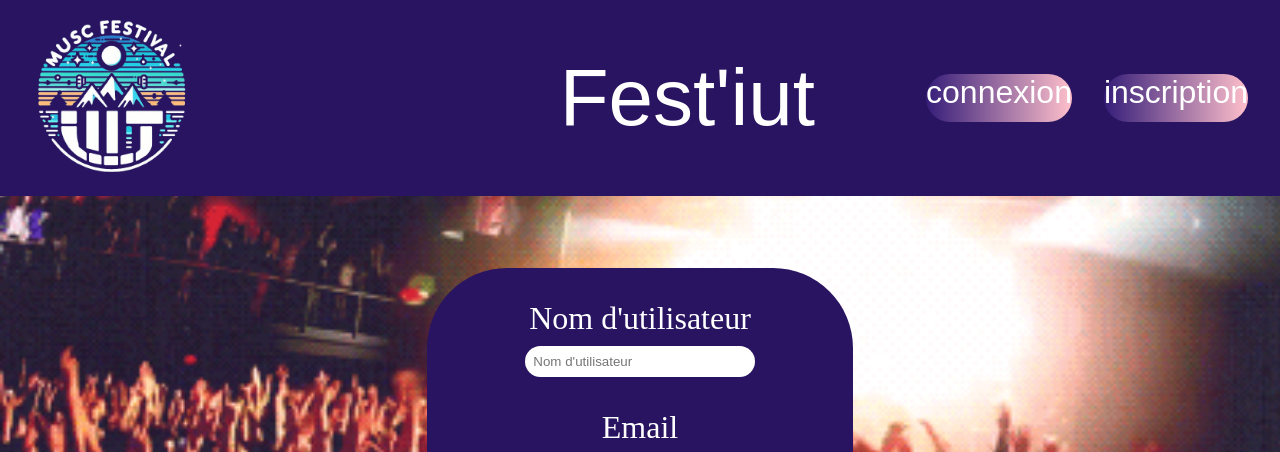
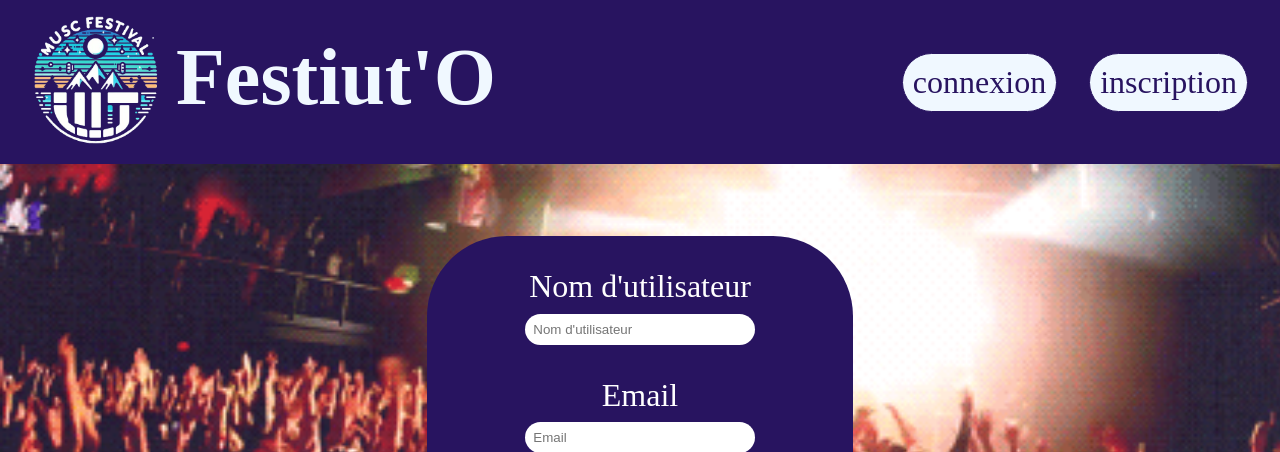
Before and after one commit to ValRom28/FestIUT, a Flask app: page /registration in a window 1280 px wide. Shown: the top 452 px of the page. Run offline with Flask 3, Linux system fonts and the light colour scheme.

Commit message:
correction du headerConnexion et headerPage

```diff
--- a/app/static/css/headerConnexion.css
+++ /dev/null
@@ -1,46 +0,0 @@
-body {
-    margin: 0;
-    padding: 0;
-}
-
-.top{
-    background-color:  #281460;
-    display: flex;
-    flex-wrap: nowrap;
-    align-items: center;
-
-}
-.top>p{
-    color: white;
-    font-family: 'Lexend Deca', sans-serif;
-    font-size: 500%;
-    flex-basis: 50%;
-    text-align: center;
-    margin-top:2rem;
-    flex-grow: 1;
-    margin-left:4rem;
-    margin-bottom: 2rem;
-}
-.logo>img{
-    width: 50%;
-    height: 50%;
-    margin-left: 1rem;
-    flex-basis: 8%;
-}
-.choix{
-    color: white;
-    font-family: 'Lexend Deca', sans-serif;
-    font-size: 200%;
-    flex-basis: 8%;
-    text-decoration: none;
-    background: linear-gradient(to right, #351d79, pink);
-    text-align: center;
-    border-radius: 2rem;
-    margin-right:2rem;
-    height: 3rem;
-}
-
-.choix:hover{
-    transition: 0.5s;
-    background: linear-gradient(to right, pink, #351d79);
-}
--- a/app/static/css/headerPage.css
+++ b/app/static/css/headerPage.css
@@ -1,46 +1,56 @@
 body {
     margin: 0;
     padding: 0;
+}
+
+#imgTitre{
+    display: flex;
+    flex-wrap: nowrap;
+
 }
 
 .top{
     background-color:  #281460;
     display: flex;
     flex-wrap: nowrap;
-    align-items: center;
+    justify-content: space-between;
 
 }
-.top>p{
-    color: white;
-    font-family: 'Lexend Deca', sans-serif;
-    font-size: 500%;
-    flex-basis: 50%;
+.top h1{
+    color: aliceblue;
+    font-size: 5rem;
     text-align: center;
-    margin-top:2rem;
-    flex-grow: 1;
-    margin-left:4rem;
-    margin-bottom: 2rem;
+    margin-top: 2rem;
+    margin-bottom: 0rem;
 }
 .logo>img{
-    width: 50%;
-    height: 50%;
+    width: 10rem;
+    height: 10rem;
     margin-left: 1rem;
-    flex-basis: 8%;
 }
+
+#choix{
+    display: flex;
+    flex-wrap: nowrap;
+    justify-content: center;
+    align-items: center;
+}
+
 .choix{
-    color: white;
-    font-family: 'Lexend Deca', sans-serif;
+    color: #281460;
     font-size: 200%;
-    flex-basis: 8%;
     text-decoration: none;
-    background: linear-gradient(to right, #351d79, pink);
+    background: aliceblue;
     text-align: center;
     border-radius: 2rem;
     margin-right:2rem;
-    height: 3rem;
+    border: 1px solid #281460;
+    padding: 10px;
 }
 
 .choix:hover{
-    transition: 0.5s;
-    background: linear-gradient(to right, pink, #351d79);
+    transition: 0.2s;
+    background: #281460;
+    color: aliceblue;
+    border: 1px solid aliceblue;
 }
--- a/app/static/css/map.css
+++ b/app/static/css/map.css
@@ -84,6 +84,7 @@ td{
     border-radius: 3rem;
     width: 10rem;
     height: 5rem;
+    font-size: 1.5rem;
 }
 
 #date{
--- a/app/templates/components/headerConnexion.html
+++ b/app/templates/components/headerConnexion.html
@@ -1,6 +1,10 @@
 <div class="top">
-<a href="{{url_for('home')}}" class=logo> <img src="{{ url_for('static',filename='img/logo.png')}}" alt="logo"> </a>
-<p>Fest'iut</p>
-<a href="{{url_for('login')}}" class='choix'>connexion</a>
-<a href="{{url_for('registration')}}" class='choix'>inscription</a>
+    <div id="imgTitre">
+        <a href="{{url_for('home')}}" class=logo> <img src="{{ url_for('static',filename='img/logo.png')}}" alt="logo"> </a>
+        <h1>Festiut'O</h1>
+    </div>
+    <div id="choix">
+        <a href="{{url_for('login')}}" class='choix'>connexion</a>
+        <a href="{{url_for('registration')}}" class='choix'>inscription</a>
+    </div>
 </div>
--- a/app/templates/components/headerPage.html
+++ b/app/templates/components/headerPage.html
@@ -1,6 +1,9 @@
 <div class="top">
+    <div id="imgTitre">
         <a href="{{url_for('home')}}" class=logo> <img src="{{ url_for('static',filename='img/logo.png')}}" alt="logo"> </a>
-    <p>Fest'iut</p>
+        <h1>Festiut'O</h1>
+    </div>
+    <div id="choix">
         <a href="#" class='choix'>billeterie</a>
         <a href="{{url_for('programmation')}}" class='choix'>programmation</a>
         <a href="{{url_for('groupes')}}"  class='choix'>artistes</a>
@@ -16,3 +19,4 @@
 
         {%endif %}
     </div>
+</div>
--- a/app/templates/connexion.html
+++ b/app/templates/connexion.html
@@ -4,7 +4,7 @@
             <meta charset="utf-8">
             <meta name="connexion">
             <link rel="stylesheet" href="{{ url_for('static',filename='css/connexion.css')}}">
-            <link rel="stylesheet" href="{{ url_for('static',filename='css/headerConnexion.css')}}">
+            <link rel="stylesheet" href="{{ url_for('static',filename='css/headerPage.css')}}">
 
             <title>Connexion</title>
         </head>
--- a/app/templates/inscription.html
+++ b/app/templates/inscription.html
@@ -4,7 +4,7 @@
             <meta charset="utf-8">
             <meta name="connexion">
             <link rel="stylesheet" href="{{ url_for('static',filename='css/inscription.css')}}">
-            <link rel="stylesheet" href="{{ url_for('static',filename='css/headerConnexion.css')}}">
+            <link rel="stylesheet" href="{{ url_for('static',filename='css/headerPage.css')}}">
 
             <title>Connexion</title>
         </head>
```
Lines whose indentation alone changed are shown as unchanged.
